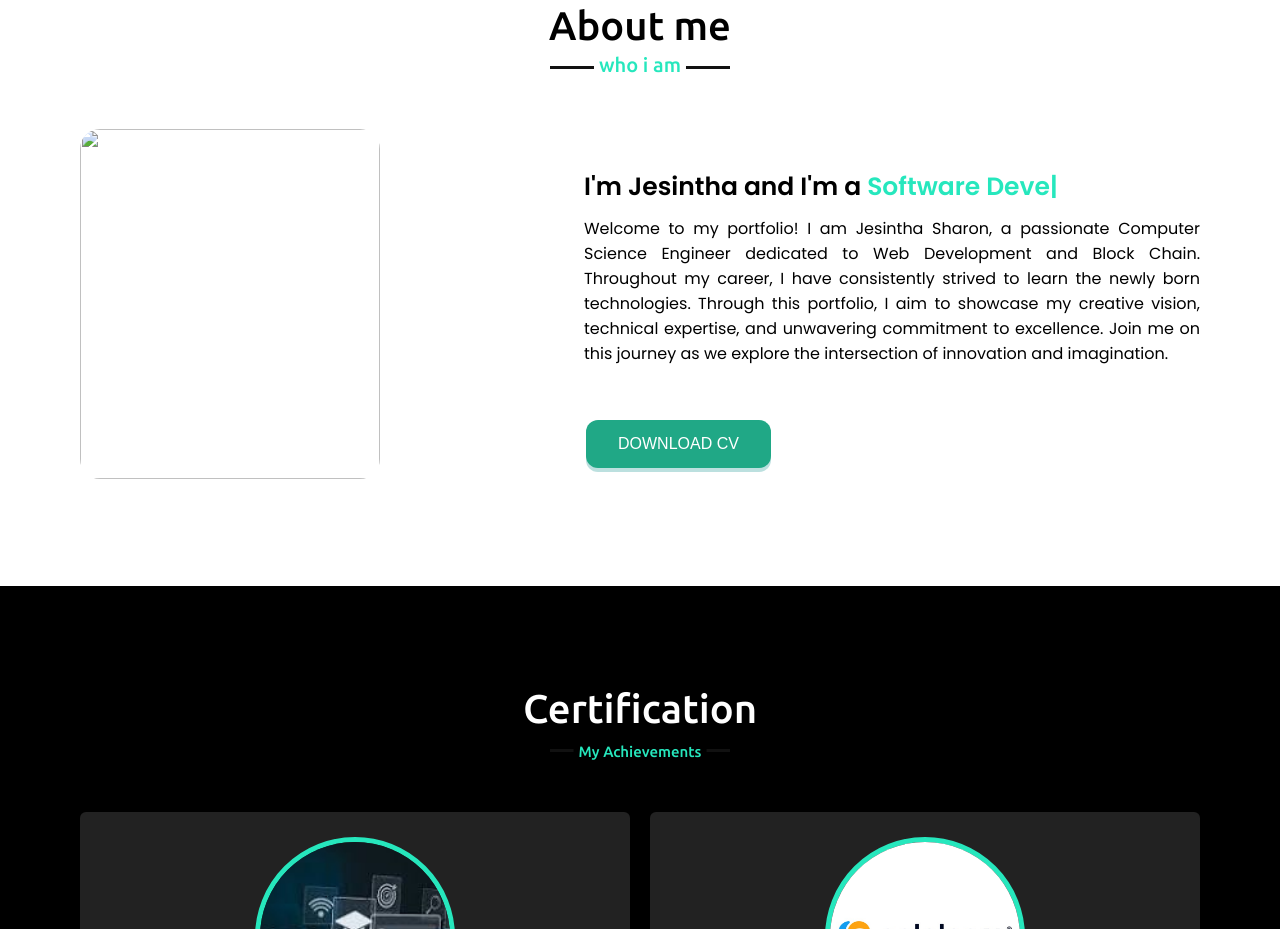
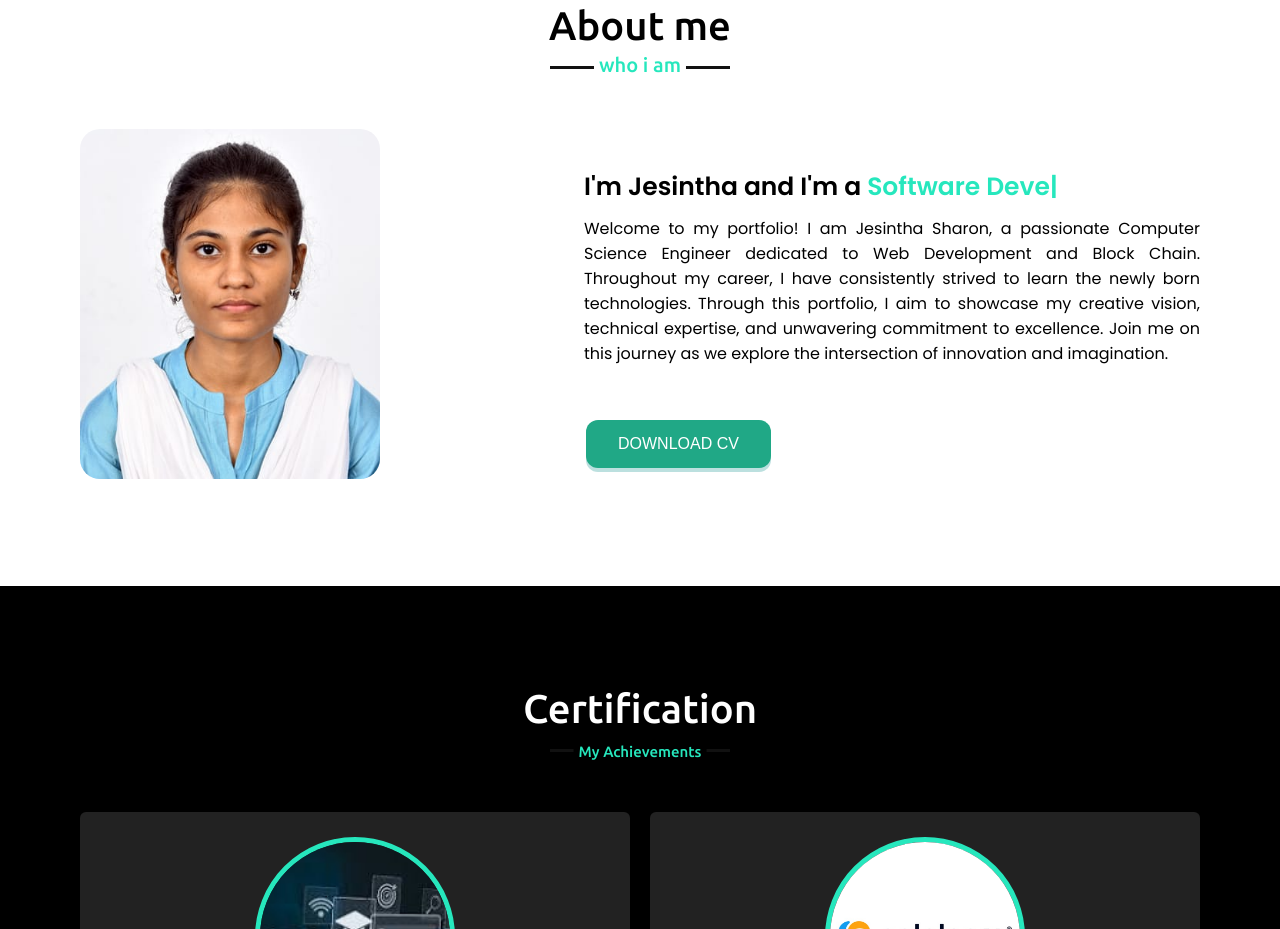
Before and after one commit to JESINTHASHARON/Portfolio, a plain HTML site: page Portfolio/index.html in a window 1280 px wide. Shown: the part 897-1826 px from the top of the page. Drawn offline with nearby package versions, Linux system fonts and the light colour scheme.

Commit message:
Update index.html

```diff
--- a/Portfolio/index.html
+++ b/Portfolio/index.html
@@ -54,7 +54,7 @@
             <h2 class="title">About me</h2>
             <div class="about-content">
                 <div class="column left">
-                    <img src="images//Jesi.jpg" alt="">
+                    <img src="images/Jesi.jpg" alt="">
                 </div>
                 <div class="column right">
                     <br>
```
